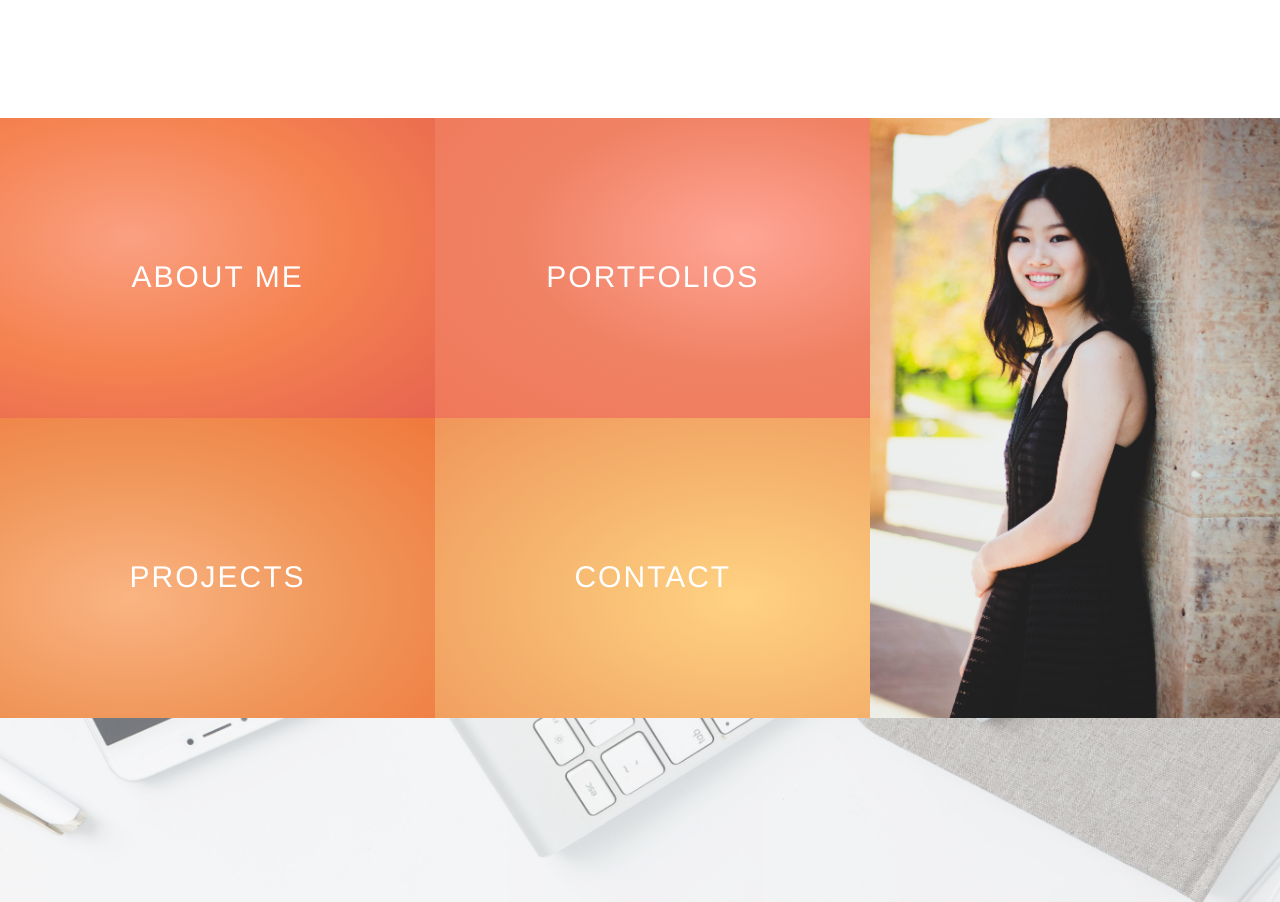
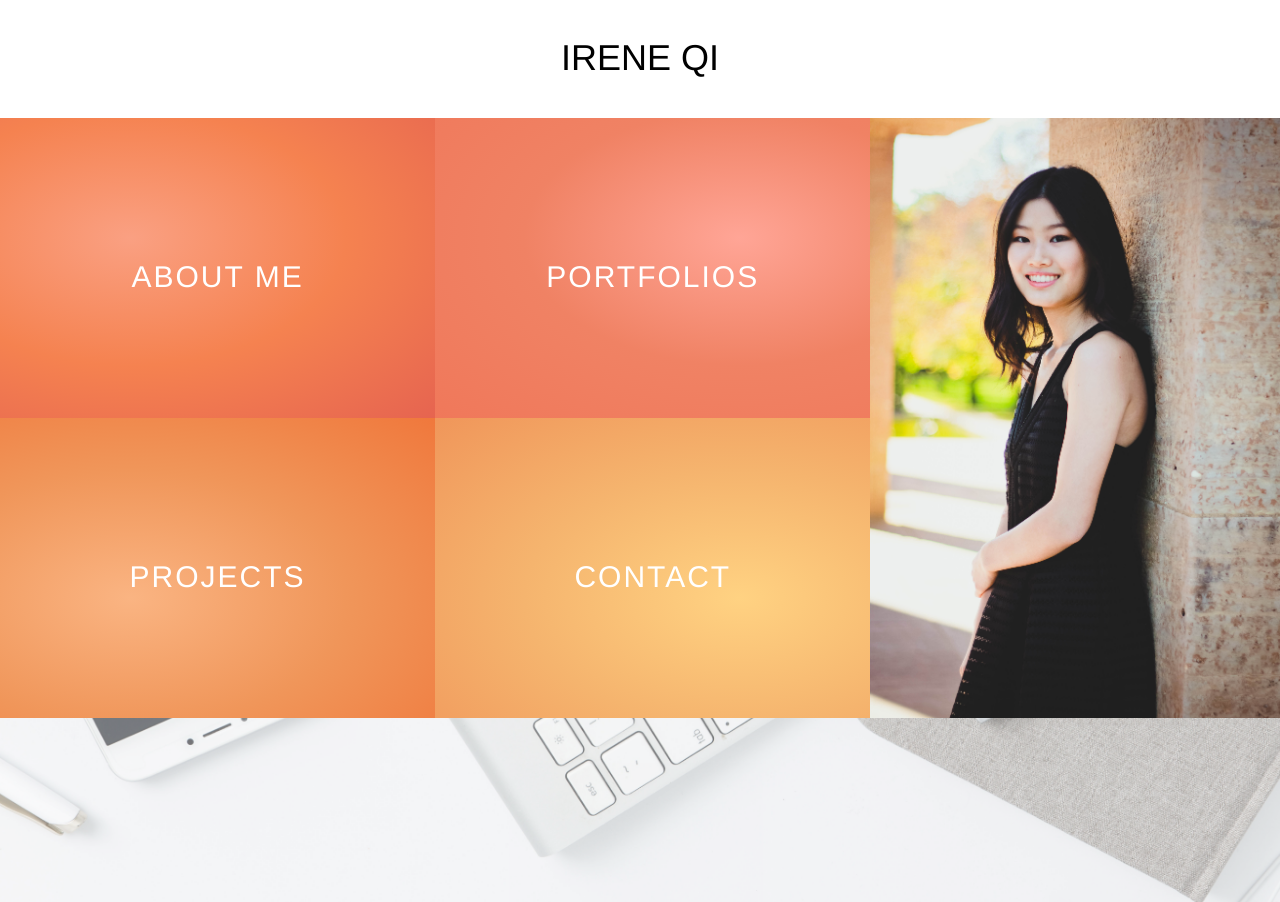
Before and after one commit to ireneqigh/ireneqi, a plain HTML site: page index.html in a window 1280 px wide. Shown: the top 902 px of the page. Drawn offline with nearby package versions, Linux system fonts and the light colour scheme.

Commit message:
Update index.html

```diff
--- a/index.html
+++ b/index.html
@@ -178,7 +178,7 @@
 </style>
 
 <header>
-	<h1><a href="https://ireneqi.com">IRENE QI</a></h1>
+	<h1><a href="https://ireneqi.com" style="color: black">IRENE QI</a></h1>
 </header>
 
 <body>
```
